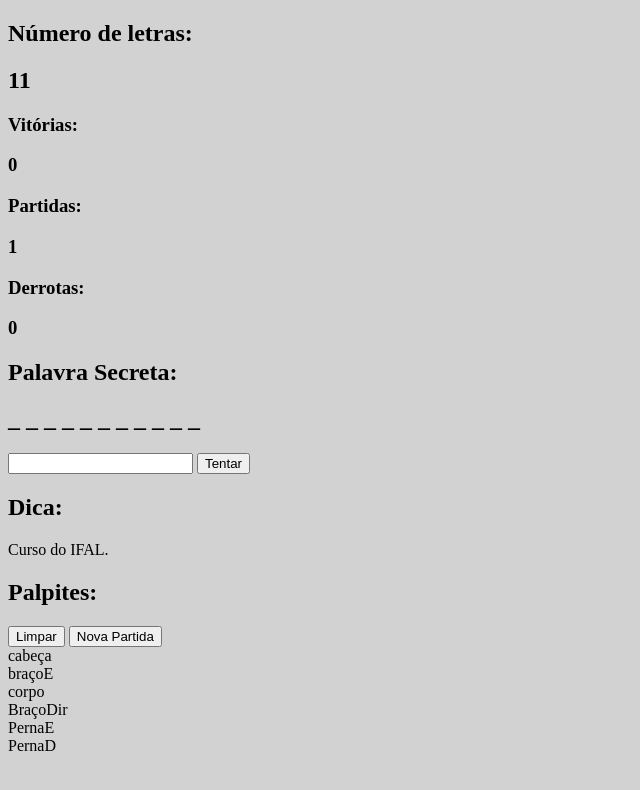
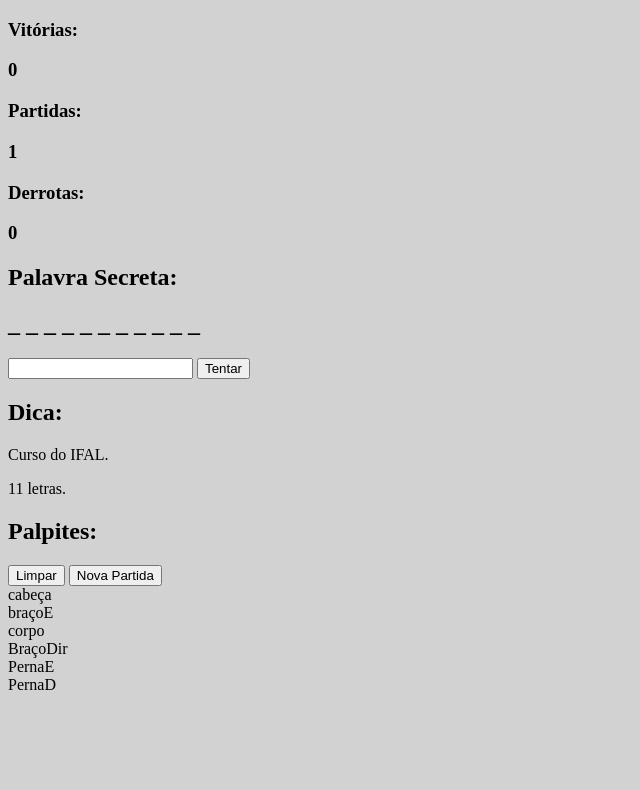
Before and after one commit to guilherme-gjv/Jogo-da-Forca-js, a plain HTML site: page html/index.html in a window 1280 px wide. Shown: the whole page, without its empty margins (0-640 px from the left). Drawn offline with Linux system fonts and the light colour scheme.

Commit message:
fix: numero de letras is also a tip

```diff
--- a/html/index.html
+++ b/html/index.html
@@ -8,11 +8,6 @@
     <title>Jogo da Forca</title>
   </head>
   <body>
-    <div>
-      <h2>Número de letras:</h2>
-      <h2 id="numeroDeLetras"></h2>
-    </div>
-
     <section>
       <div>
         <h3>Vitórias:</h3>
@@ -39,6 +34,10 @@
       <div>
         <h2>Dica:</h2>
         <p id="dica"></p>
+        <span>
+          <span id="numeroDeLetras"></span>
+          <span>letras.</span>
+        </span>
       </div>
     </section>
     <h2>Palpites:</h2>
```
